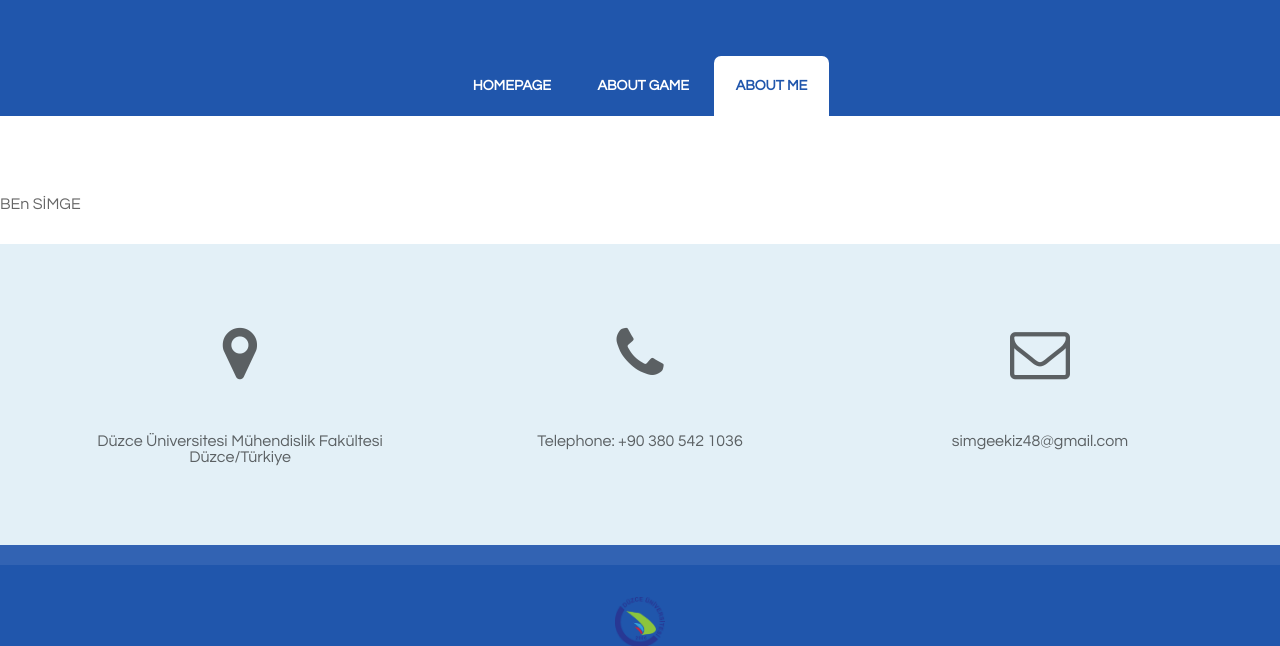
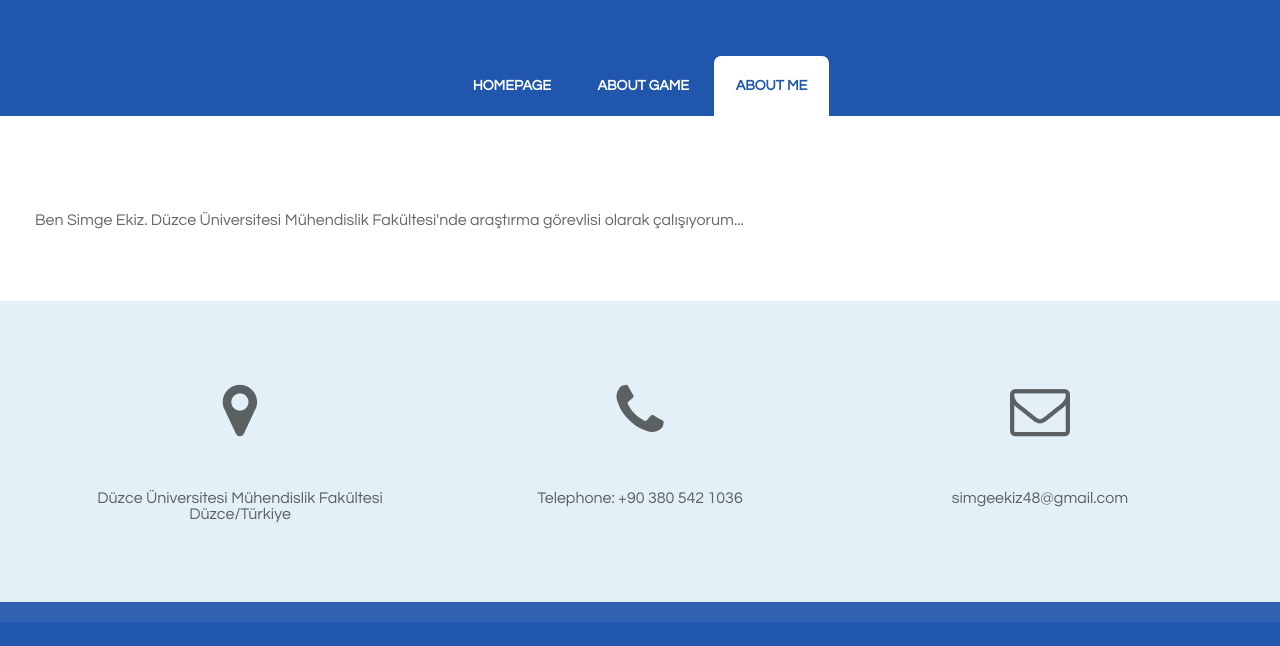
Before and after one commit to simgee/SEkiz-kelime, a Django app: page /about in a window 1280 px wide. Shown: the part 160-806 px from the top of the page. Run offline with Django 3.2, Linux system fonts and the light colour scheme.

Commit message:
minor change

```diff
--- a/Bulmaca/static/default.css
+++ b/Bulmaca/static/default.css
@@ -782,3 +782,8 @@
 		font-weight:bold;
 		font-size:18px;
 	}
+
+	#info {
+		margin:0 25px 25px 25px;
+		padding:10px;
+	}
--- a/main/views.py
+++ b/main/views.py
@@ -233,7 +233,7 @@ class Home(View):
 			word = word.upper()
 			global Matrix3
 			Matrix3 = Matrix.copy()
-			condition = "test"
+			condition = "yanlıs"
 			if(word in mydict):
 				if(int(firstpos1)==mydict[word][0][0] and int(firstpos2)==mydict[word][0][1] and int(lastpos1)==mydict[word][-1][0] and int(lastpos2) == mydict[word][-1][1]):
 					correctwords.add(word)
@@ -242,7 +242,7 @@ class Home(View):
 						condition = 'KAZANDINIZ'
 
 			else:
-				condition = 'Girdiginiz kelime oyun kapsaminda aranan bir kelime degildir'
+				condition = 'Oyun kapsaminda aranan<br>bir kelime degildir'
 
 			for word in correctwords:
 				poslist = mydict[word]
--- a/static/default.css
+++ b/static/default.css
@@ -782,3 +782,8 @@
 		font-weight:bold;
 		font-size:18px;
 	}
+
+	#info {
+		margin:0 25px 25px 25px;
+		padding:10px;
+	}
--- a/templates/about.html
+++ b/templates/about.html
@@ -9,7 +9,9 @@
 
 
 {% block matrix %}
-BEn SİMGE
+<p id="info">
+Ben Simge Ekiz. Düzce Üniversitesi Mühendislik Fakültesi'nde araştırma görevlisi olarak çalışıyorum...
+</p>
 {% endblock %}
 
 {% block footer %}
--- a/templates/game.html
+++ b/templates/game.html
@@ -9,7 +9,9 @@
 
 
 {% block matrix %}
+<p id="info">
 Oyun oyuncuların kelime listesinde bulunan kelimeleri 12x12 matriste bularak, kelimeyi ve pozisyonlarını forma girmeleri isteniyor. Kelimelerin hepsi puzzle'da bulunduktan sonra oyun bitmektedir.
+</p>
 {% endblock %}
 
 {% block footer %}
```
Also changed, not shown: 1 other file.
